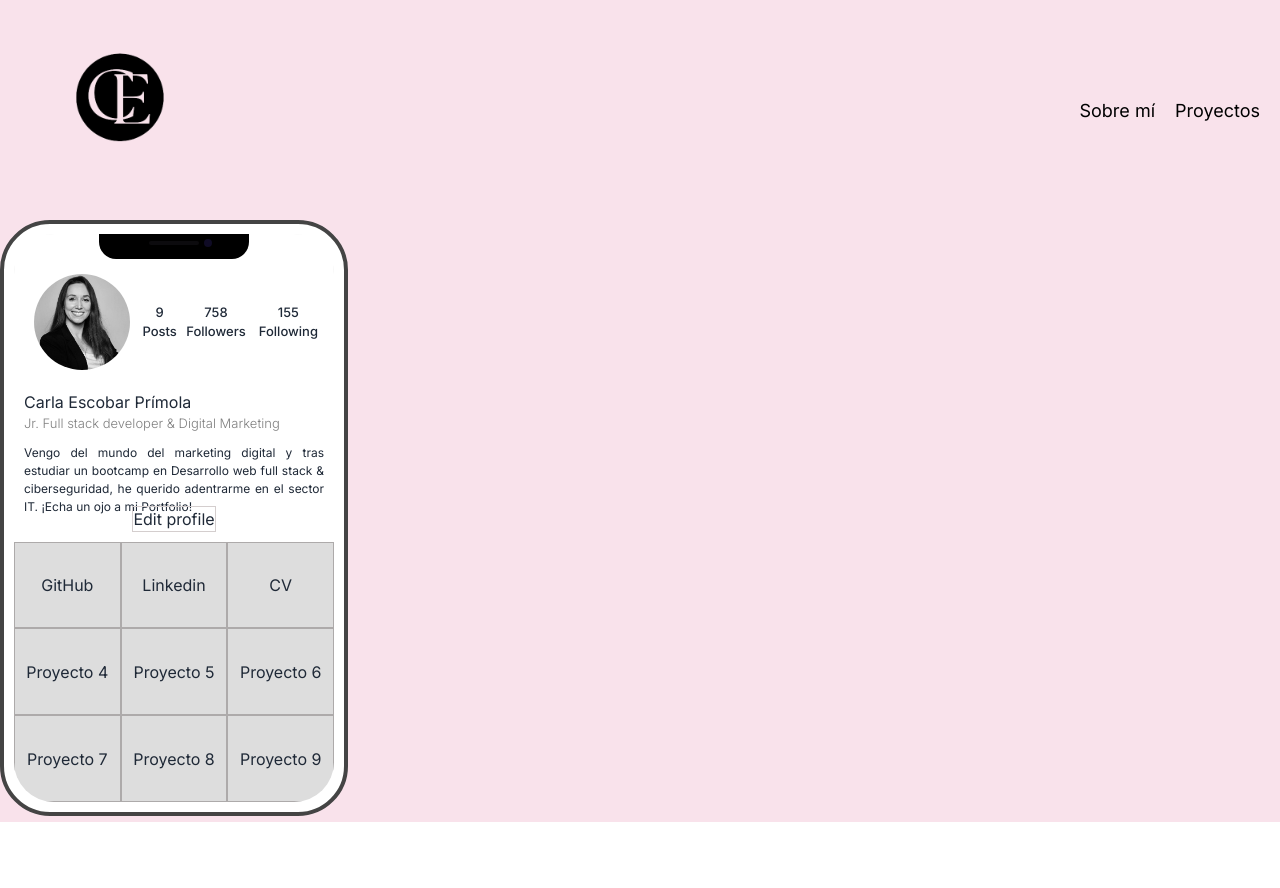
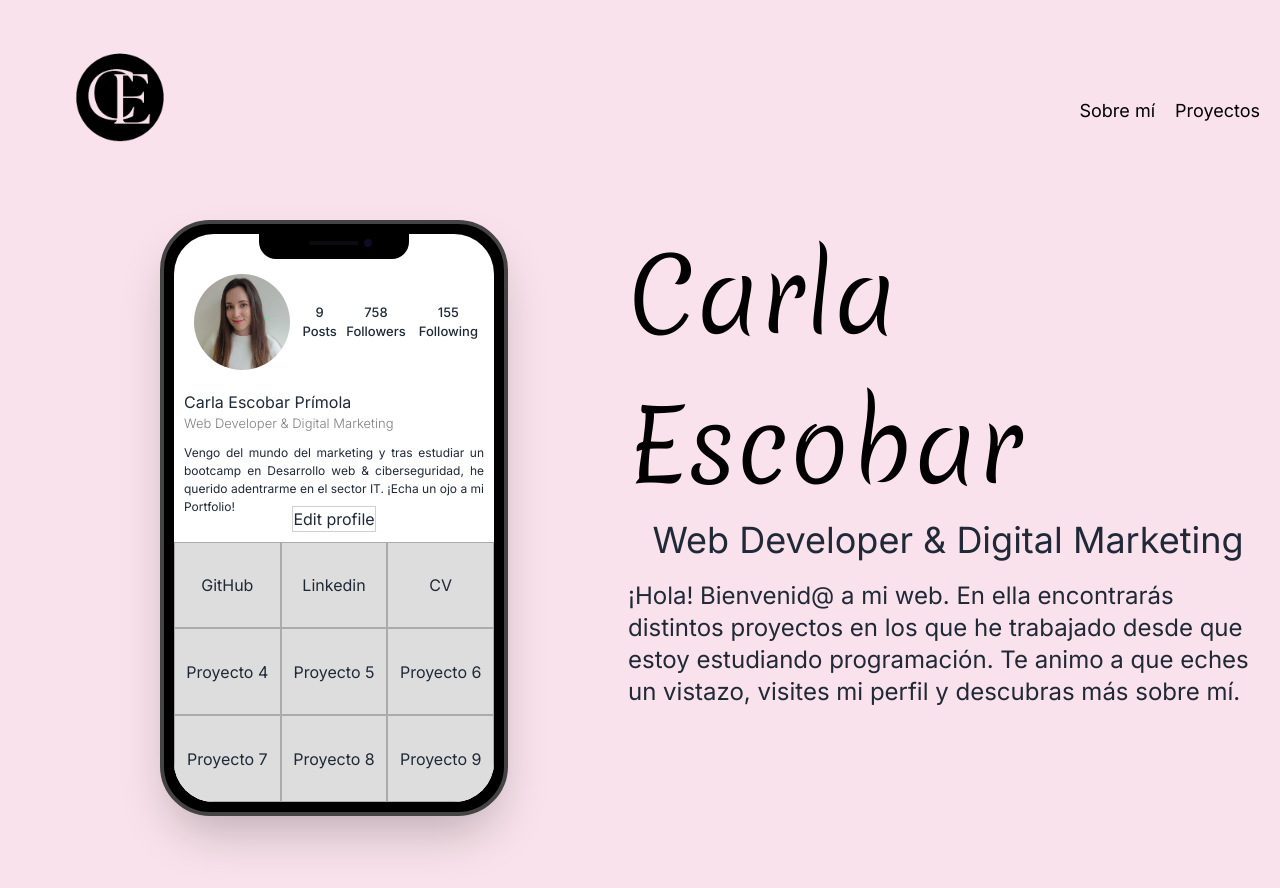
Before and after one commit to carlaprimola/portfolio-react, a Next.js app: page / in a window 1280 px wide. Shown: the top 888 px of the page. Before the commit the page ends 822 px from the top, so only its background shows below. Built offline with nearby package versions, Linux system fonts and the light colour scheme.

Commit message:
new styles at home

```diff
--- /dev/null
+++ b/src/app/components/HomeInfo/HomeInfo.css
@@ -0,0 +1,9 @@
+@import 'https://fonts.googleapis.com/css2?family=Merienda:wght@300..900&display=swap';
+
+.merienda{
+    font-family: 'Merienda', cursive;
+    font-optical-sizing: auto;
+    font-weight: 300;
+    font-style: normal;
+    font-size: 100px;
+}
--- /dev/null
+++ b/src/app/components/HomeInfo/HomeInfo.jsx
@@ -0,0 +1,14 @@
+import React from 'react'
+import '@/app/components/HomeInfo/HomeInfo.css';
+
+export default function HomeInfo() {
+  return (
+    <main className='flex flex-col items-center justify-center w-1/2'>
+      <h1 className='text-black merienda'>Carla Escobar</h1>
+      <h2 className='text-4xl'>Web Developer & Digital Marketing</h2>
+      <h4 className='text-2xl mt-5'>¡Hola! Bienvenid@ a mi web. En ella encontrarás distintos proyectos en los que he trabajado desde que estoy estudiando programación.
+        Te animo a que eches un vistazo, visites mi perfil y descubras más sobre mí.
+      </h4>
+    </main>
+  )
+}
--- a/src/app/components/MobileMockup/MobileMockup.jsx
+++ b/src/app/components/MobileMockup/MobileMockup.jsx
@@ -1,64 +1,83 @@
 // src/components/MobileMockup.js
-import React from 'react';
+import React from "react";
 // import './mobile.css';
-import Image from 'next/image'
-import IconBar from '../IconBar/IconBar';
-import Link from 'next/link'
+import Image from "next/image";
+import IconBar from "../IconBar/IconBar";
+import Link from "next/link";
+import HomeInfo from "../HomeInfo/HomeInfo";
 
 const MobileMockup = ({ children }) => {
   return (
-    <section className="mockup-phone bg-white">
-  <main className="camera bg-white">{children}</main>
+    <main className="flex items-start space-x-20 m-auto">
+      <section className="mockup-phone ml-40 mb-20 mr-10 shadow-2xl ">
+      <main className="camera">{children}</main>
       <div className="display">
         <section className="artboard artboard-demo phone-1 bg-white">
-    <div className='upper-section mt-5'>
-       <section className='info-profile mb-2'>
-            <div className='profile-img'>
-              <div className='circular-image'>
+          <div className="upper-section mt-5">
+            <section className="info-profile mb-2">
+              <div className="profile-img">
+                <div className="circular-image">
                   <Image
-                  src="/img/foto-about.jpg"
+                    src="/img/foto-perfil.jpeg"
                     alt="Foto Carla Escobar Prímola"
                     width={800}
                     height={800}
-                  className='imgHome'
+                    className="imgHome"
                   />
                 </div>
               </div>
-            <div className='data-ig'>9 Posts</div>
-            <div className='data-ig'>758 Followers</div>
-            <div className='data-ig'>155 Following</div>
+              <div className="data-ig">9 Posts</div>
+              <div className="data-ig">758 Followers</div>
+              <div className="data-ig">155 Following</div>
             </section>
 
-          <div className='mt-2'>
+            <div className="mb-2">
               <h5>Carla Escobar Prímola</h5>
-            <h6>Jr. Full stack developer & Digital Marketing</h6>
-            <p className='description-ig mb-3'>
-              Vengo del mundo del marketing digital y tras estudiar un bootcamp en Desarrollo web full stack & ciberseguridad,
-              he querido adentrarme en el sector IT. ¡Echa un ojo a mi Portfolio!</p>
+              <h6>Web Developer & Digital Marketing</h6>
+              <p className="description-ig mb-3">
+                Vengo del mundo del marketing y tras estudiar un
+                bootcamp en Desarrollo web & ciberseguridad, he
+                querido adentrarme en el sector IT. ¡Echa un ojo a mi Portfolio!
+              </p>
             </div>
           </div>
 
-        <div className='edit-profile mt-2'>Edit profile</div>
+          <div className="edit-profile mt-10">Edit profile</div>
 
-        <div className='lower-section bg-white'>
-          <div className='post-ig'>
-            <Link className="" href='https://github.com/carlaprimola' target="_blank">GitHub</Link>
+          <div className="lower-section bg-gray-200">
+            <div className="post-ig bg-white">
+              <Link
+                className=""
+                href="https://github.com/carlaprimola"
+                target="_blank"
+              >
+                GitHub
+              </Link>
             </div>
-          <div className='post-ig'>
-            <Link className="" href='https://www.linkedin.com/in/carlaescobarprimola/' target="_blank">Linkedin</Link>
+            <div className="post-ig">
+              <Link
+                className=""
+                href="https://www.linkedin.com/in/carlaescobarprimola/"
+                target="_blank"
+              >
+                Linkedin
+              </Link>
             </div>
-          <div className='post-ig'>CV</div>
-          <div className='post-ig'>Proyecto 4</div>
-          <div className='post-ig'>Proyecto 5</div>
-          <div className='post-ig'>Proyecto 6</div>
-          <div className='post-ig'>Proyecto 7</div>
-          <div className='post-ig'>Proyecto 8</div>
-          <div className='post-ig'>Proyecto 9</div>
-
+            <div className="post-ig">CV</div>
+            <div className="post-ig">Proyecto 4</div>
+            <div className="post-ig">Proyecto 5</div>
+            <div className="post-ig">Proyecto 6</div>
+            <div className="post-ig">Proyecto 7</div>
+            <div className="post-ig">Proyecto 8</div>
+            <div className="post-ig">Proyecto 9</div>
           </div>
         </section>
       </div>
     </section>
+
+    <HomeInfo/>
+    </main>
+
   );
 };
 
--- a/src/app/globals.css
+++ b/src/app/globals.css
@@ -1,8 +1,12 @@
 @import 'tailwindcss/base';
 @import 'tailwindcss/components';
 @import 'tailwindcss/utilities';
-
+@import 'https://fonts.googleapis.com/css2?family=Merienda:wght@300..900&display=swap';
 
 body{
     background-color: hsl(335, 65%, 93%);
 }
+
+.merienda{
+    font-family: 'Merienda', cursive;
+}
--- a/src/app/page.js
+++ b/src/app/page.js
@@ -3,6 +3,7 @@ import Link from "next/link";
 import './pages/home/page.css';
 import Navbar from "./components/Navbar/Navbar";
 import MobileMockup from "./components/MobileMockup/MobileMockup";
+import HomeInfo from "./components/HomeInfo/HomeInfo";
 
 
 
@@ -14,7 +15,6 @@ export default function Home() {
       <Navbar/>
       <MobileMockup/>
 
-
     </section>
   );
 }
--- a/src/app/pages/home/page.css
+++ b/src/app/pages/home/page.css
@@ -0,0 +1,8 @@
+@import 'https://fonts.googleapis.com/css2?family=Merienda:wght@300..900&display=swap'
+
+h1{
+    font-family: "Merienda", cursive;
+    font-optical-sizing: auto;
+    font-weight: weight;
+    font-style: normal;
+}
```
Also changed, not shown: public/img/foto-perfil.jpeg (added), public/img/foto.frente.jpeg (added). Lines whose indentation alone changed are shown as unchanged.
